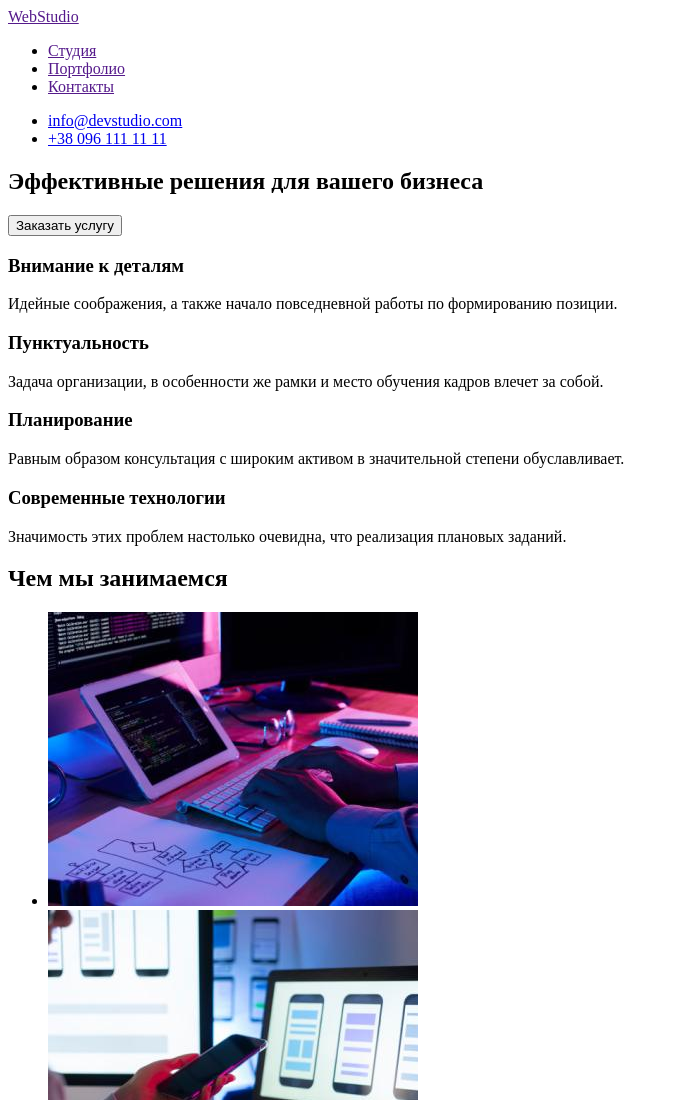
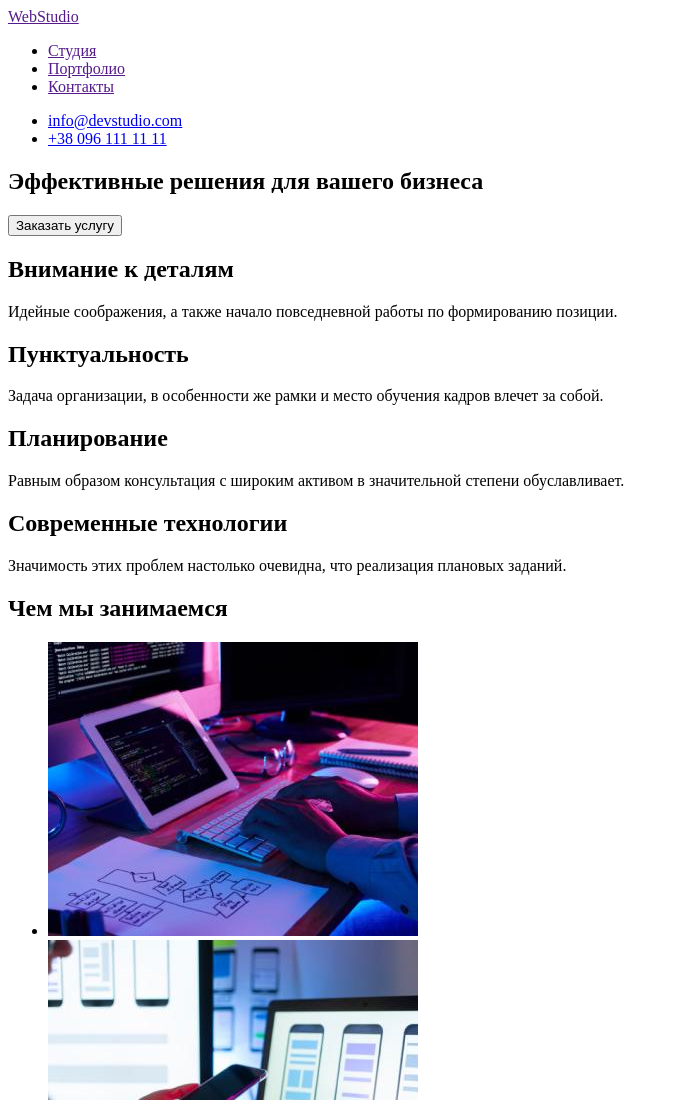
Before and after one commit to TalorCoding/goit-markup-hw-01, a plain HTML site: page index.html in a window 1280 px wide. Shown: the top 1100 px of the page, without its empty margins (0-679 px from the left). Drawn offline with Linux system fonts and the light colour scheme.

Commit message:
Me marveling at the absolute state of this garbage software

```diff
--- a/index.html
+++ b/index.html
@@ -45,24 +45,24 @@
 <section>
 
 
-<h3>Внимание к деталям</h2>
+<h2>Внимание к деталям</h2>
 <p>Идейные соображения, а также начало повседневной работы по формированию позиции.</p>
 
 
 
-<h3>Пунктуальность</h2>
+<h2>Пунктуальность</h2>
     <p>
         Задача организации, в особенности же рамки и место обучения кадров влечет за собой.
     </p>
 
 
 
-<h3>Планирование</h2>
+<h2>Планирование</h2>
     <p>Равным образом консультация с широким активом в значительной степени обуславливает.</p>
 
 
 
-<h3>Современные технологии</h2>
+<h2>Современные технологии</h2>
     <p>Значимость этих проблем настолько очевидна, что реализация плановых заданий.</p>
 
 </section>
@@ -81,7 +81,7 @@
 <section>
     <h2>Наша команда</h2>
     <ul>
-        <li><img src="./images/photo1.jpg" alt="Фотография" width="270" height="260"> <p>Игорь Демьяненко</p> <p>Product Designer</p></a></li>
+        <li><img src="./images/photo1.jpg" alt="Фотография" width="270" height="260"> <p>Игорь Демьяненко</p> <p>Product Designer</p></li>
         <li><img src="./images/photo2.jpg" alt="Фотография" width="270" height="260"> <p>Ольга Репина</p><p>Frontend Developer</p></li>
         <li><img src="./images/photo3.jpg" alt="Фотография" width="270" height="260"> <p>Николай Тарасов</p><p>Marketing</p></li>
         <li><img src="./images/photo4.jpg" alt="Фотография" width="270" height="260"> <p>Михаил Ермаков</p><p>UI Designer</p></li>
@@ -91,6 +91,7 @@
 </body>
 
 <!--Підвал сайту-->
+
 <footer>
     <a href="">WebStudio</a>
     <address>
```
Also changed, not shown: images/logo.svg (deleted), 1 other file.
